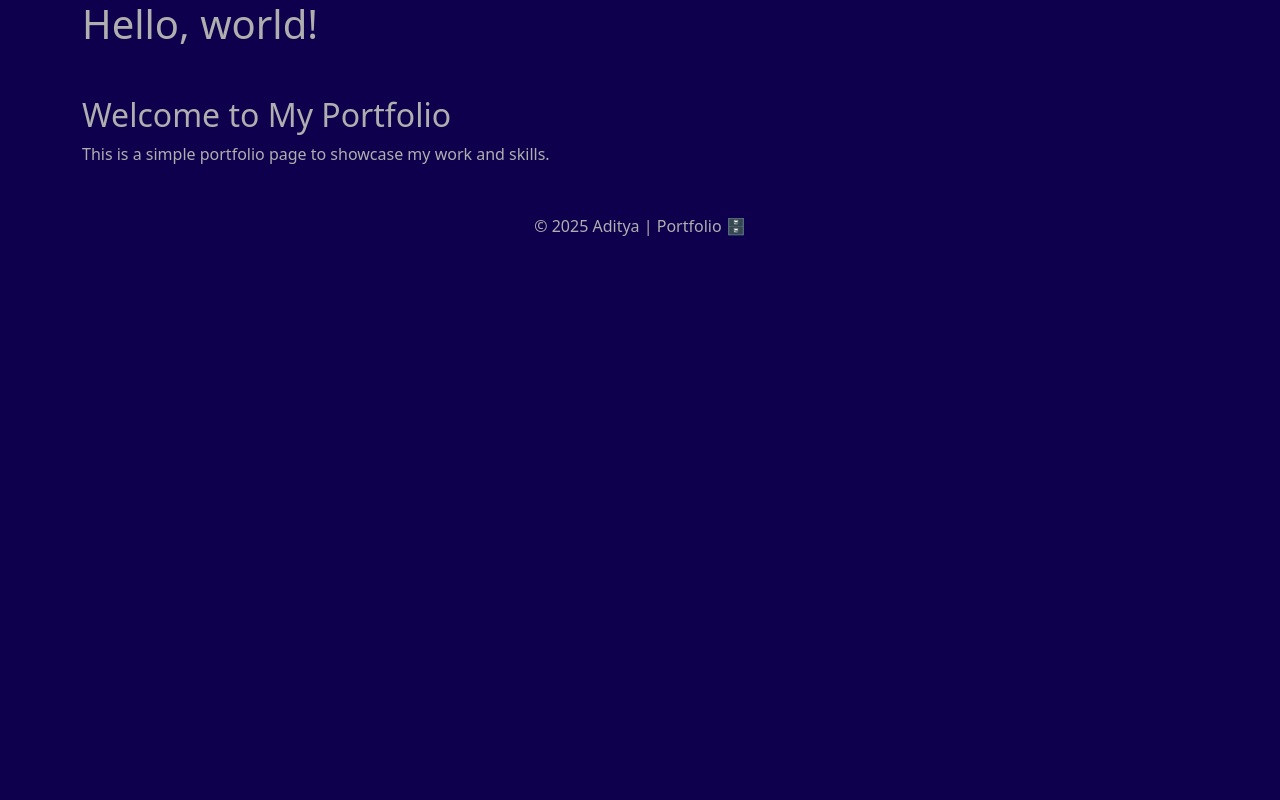
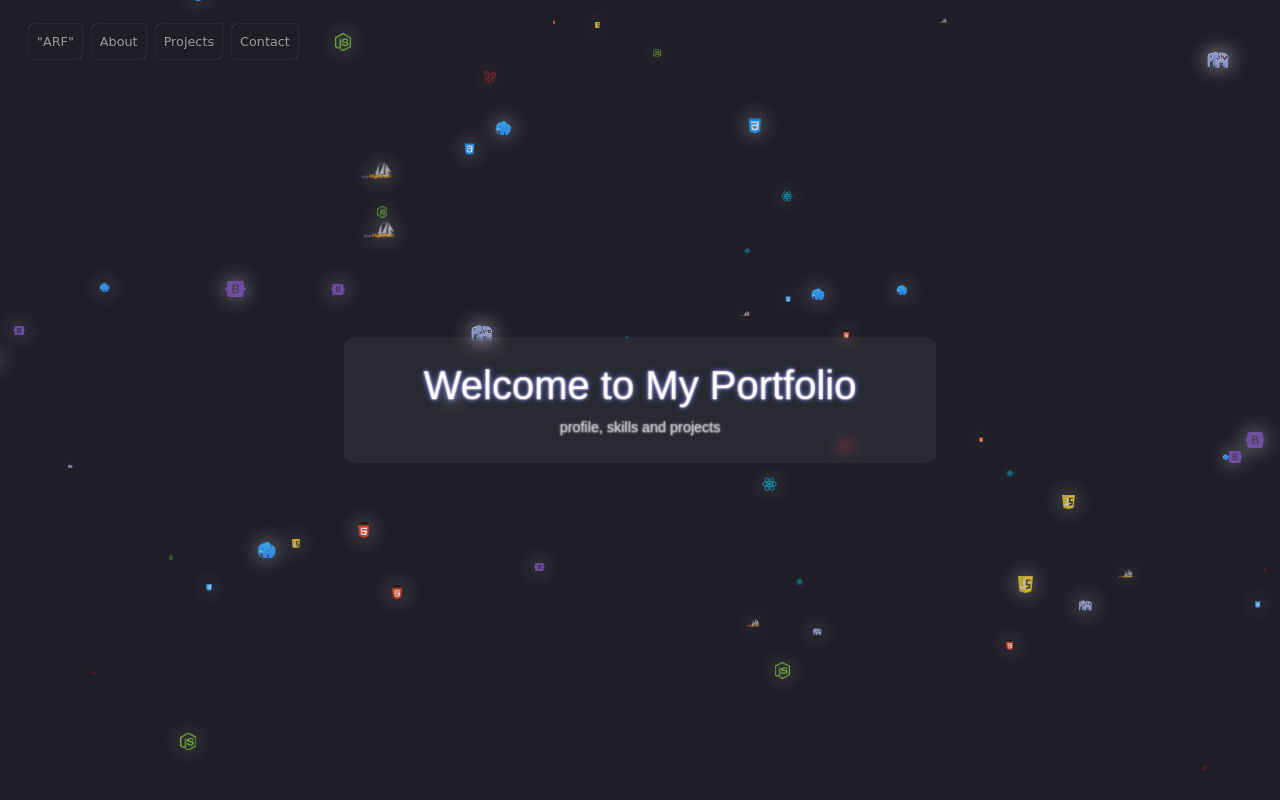
Before and after one commit to FebryantoAdityaRizky020204/FebryantoAdityaRizky020204, a plain HTML site: page web-profile/index.html in a window 1280 px wide. Shown: the top 800 px of the page. Drawn offline with nearby package versions, Linux system fonts and the light colour scheme.

Commit message:
[up] track-n

```diff
--- a/web-profile/index.html
+++ b/web-profile/index.html
@@ -10,20 +10,41 @@
   </head>
   <body>
     <div class="container-flex">
+        <div class="hero p-2">
+            <canvas id="hero-canvas"></canvas>
+            <nav class="navbar navbar-expand navbar-dark p-3">
+                <ul class="nav navbar-nav">
+                    <li class="nav-item nav-logo">
+                        <a class="nav-link" href="#">"ARF"</a>
+                    </li>
+                    <li class="nav-item">
+                        <a class="nav-link" href="#">About</a>
+                    </li>
+                    <li class="nav-item">
+                        <a class="nav-link" href="#">Projects</a>
+                    </li>
+                    <li class="nav-item">
+                        <a class="nav-link" href="#">Contact</a>
+                    </li>
+                </ul>
+            </nav>
 
-
-        <div class="container">
-            <h1>Hello, world!</h1>
+            <div class="hero-content text-center hero-text">
+                <h1>Welcome to My Portfolio</h1>
+                <p class="lead">profile, skills and projects</p>
+            </div>
         </div>
     </div>
-    <div class="container mt-5">
+
+    <div class="container-fluid" id="about">
         <h2>Welcome to My Portfolio</h2>
         <p>This is a simple portfolio page to showcase my work and skills.</p>
     </div>
 
-    <footer class="text-center mt-5">
-        <p>&copy; 2025 Aditya | Portfolio 🗄</p>
+    <footer class="text-center">
+        <p>&copy; 2025 Originally Aditya</p>
     </footer>
     <script src="https://cdn.jsdelivr.net/npm/bootstrap@5.3.7/dist/js/bootstrap.bundle.min.js" integrity="sha384-ndDqU0Gzau9qJ1lfW4pNLlhNTkCfHzAVBReH9diLvGRem5+R9g2FzA8ZGN954O5Q" crossorigin="anonymous"></script>
+    <script src="./main.js"></script>
   </body>
 </html>
--- a/web-profile/main.js
+++ b/web-profile/main.js
@@ -0,0 +1,193 @@
+// *Canvas
+let canvas = document.getElementById("hero-canvas");
+let ctx = canvas.getContext("2d");
+
+// *Canvas Size
+canvas.width = window.innerWidth;
+canvas.height = window.innerHeight;
+
+let scale = window.devicePixelRatio || 1;
+let width = window.innerWidth * scale;
+let height = window.innerHeight * scale;
+
+canvas.width = width;
+canvas.height = height;
+
+const IMAGE_REPEAT_COUNT = 6;
+const imagesToLoad = [
+    { src: "./assets/img/css.png" },
+    { src: "./assets/img/html.png" },
+    { src: "./assets/img/javascript.png" },
+    { src: "./assets/img/bootstrap.png" },
+    { src: "./assets/img/nodejs.png" },
+    { src: "./assets/img/laravel.png" },
+    { src: "./assets/img/laragon.png" },
+    { src: "./assets/img/php.png" },
+    { src: "./assets/img/phpmyadmin.png" },
+    { src: "./assets/img/react.png" },
+];
+
+let imageParticles = [];
+let images = {};
+let loaded = 0;
+let pointerX, pointerY;
+let velocity = { x: 0, y: 0, tx: 0, ty: 0, z: 0.0005 };
+let touchInput = false;
+let lastScrollY = window.scrollY;
+let scrollSpeed = 0;
+
+function resizeCanvas() {
+    width = window.innerWidth * scale;
+    height = window.innerHeight * scale;
+    canvas.width = width;
+    canvas.height = height;
+}
+
+function loadImages() {
+    imagesToLoad.forEach((imgData) => {
+        const img = new Image();
+        img.src = imgData.src;
+        img.onload = () => {
+            images[imgData.src] = img;
+            loaded++;
+            if (loaded === imagesToLoad.length) {
+                createParticles();
+                animate();
+            }
+        };
+        img.onerror = () => console.error("Failed to load", imgData.src);
+    });
+}
+
+function createParticles() {
+    for (let i = 0; i < imagesToLoad.length; i++) {
+        const img = images[imagesToLoad[i].src];
+        for (let j = 0; j < IMAGE_REPEAT_COUNT; j++) {
+            const heightTarget = 3 + Math.random() * 15;
+            const aspect = img.width / img.height;
+            const widthTarget = heightTarget * aspect;
+
+            imageParticles.push({
+                img,
+                width: widthTarget,
+                height: heightTarget,
+                x: Math.random() * width,
+                y: Math.random() * height,
+                z: 0.2 + Math.random() * 0.8,
+            });
+        }
+    }
+}
+
+function animate() {
+    ctx.clearRect(0, 0, width, height);
+
+    updateParticles();
+    renderParticles();
+
+    requestAnimationFrame(animate);
+}
+
+function updateParticles() {
+    velocity.tx *= 0.96;
+    velocity.ty *= 0.96;
+    velocity.x += (velocity.tx - velocity.x) * 0.8;
+    velocity.y += (velocity.ty - velocity.y) * 0.8;
+
+    // Hanya turunkan velocity.z jika tidak sedang scroll
+    if (scrollSpeed === 0) {
+        velocity.z *= 1;
+    }
+
+    imageParticles.forEach((p) => {
+        p.x += velocity.x * p.z;
+        p.y += velocity.y * p.z;
+        p.x += (p.x - width / 2) * velocity.z * p.z;
+        p.y += (p.y - height / 2) * velocity.z * p.z;
+        p.z += velocity.z;
+
+        if (p.x < -50 || p.x > width + 50 || p.y < -50 || p.y > height + 50) {
+            p.x = Math.random() * width;
+            p.y = Math.random() * height;
+            p.z = 0.2 + Math.random() * 0.8;
+        }
+    });
+
+    // Reset scroll speed agar z tidak terus meningkat
+    scrollSpeed = 0;
+}
+
+function renderParticles() {
+    imageParticles.forEach((p) => {
+        ctx.save();
+        ctx.globalAlpha = 0.85;
+
+        // Efek glow putih
+        ctx.shadowColor = "rgba(255, 255, 255, 0.7)";
+        ctx.shadowBlur = 20;
+        ctx.shadowOffsetX = 0;
+        ctx.shadowOffsetY = 0;
+
+        ctx.drawImage(p.img, p.x, p.y, p.width, p.height);
+
+        ctx.restore();
+    });
+}
+
+function movePointer(x, y) {
+    if (typeof pointerX === "number" && typeof pointerY === "number") {
+        let ox = x - pointerX,
+            oy = y - pointerY;
+        velocity.tx += (ox / 200) * scale * (touchInput ? 1 : -1);
+        velocity.ty += (oy / 200) * scale * (touchInput ? 1 : -1);
+    }
+    pointerX = x;
+    pointerY = y;
+}
+
+function onMouseMove(event) {
+    touchInput = false;
+    movePointer(event.clientX, event.clientY);
+}
+function onTouchMove(event) {
+    touchInput = true;
+    movePointer(event.touches[0].clientX, event.touches[0].clientY, true);
+    event.preventDefault();
+}
+function onMouseLeave() {
+    pointerX = null;
+    pointerY = null;
+}
+
+window.addEventListener("resize", resizeCanvas);
+canvas.addEventListener("mousemove", onMouseMove);
+canvas.addEventListener("touchmove", onTouchMove);
+canvas.addEventListener("touchend", onMouseLeave);
+
+let scrollTimeout = null;
+window.addEventListener("scroll", () => {
+    const currentScrollY = window.scrollY;
+    scrollSpeed = currentScrollY - lastScrollY;
+    lastScrollY = currentScrollY;
+
+    // Percepat ke depan hanya saat scroll aktif
+    velocity.z += scrollSpeed * 0.0002;
+
+    // Batasi kecepatan z
+    if (velocity.z > 0.03) velocity.z = 0.03;
+    if (velocity.z < -0.01) velocity.z = -0.01;
+
+    // Reset setelah scroll selesai (misal 100ms setelah scroll terakhir)
+    if (scrollTimeout !== null) {
+        clearTimeout(scrollTimeout);
+    }
+    scrollTimeout = setTimeout(() => {
+        velocity.z = 0.001; // Kembalikan ke nilai default
+        scrollSpeed = 0; // Reset scroll speed
+    }, 100);
+});
+
+document.addEventListener("mouseleave", onMouseLeave);
+
+resizeCanvas();
+loadImages();
--- a/web-profile/style.css
+++ b/web-profile/style.css
@@ -1,4 +1,137 @@
+:root {
+    --main-color: rgb(14, 0, 77);
+    --hero-color: rgb(18, 1, 94);
+    --text-color: rgb(175, 175, 175);
+
+    /* *Color Palette One*/
+    --color-one: #17153B;
+    --color-two: #2E236C;
+    /* --color-three: #433D8B; */
+    --color-three: #1f1e27;
+    --color-four: #C8ACD6;
+}
+
+
+
+/* *Main Styles */
+
 body {
-    color: rgb(175, 175, 175);
-    background-color: rgb(14, 0, 77);
+    color: var(--text-color);
+    background-color: var(--color-one);
+    scroll-behavior: smooth;
+    font-family: 'Poppins', sans-serif;
 }
+
+.hero {
+    position: relative;
+    background-color: var(--color-three);
+    color: rgb(255, 255, 255);
+    padding: 20px;
+    min-height: 100vh;
+    box-shadow: 0 0 10px var(--color-three);
+    z-index: 1;
+}
+
+
+#hero-canvas {
+    position: fixed;
+    top: 0;
+    left: 0;
+    width: 100%;
+    height: 100%;
+    z-index: 2;
+}
+
+
+.hero .navbar {
+    font-family: cursive;
+    /* background-color: salmon !important; */
+}
+
+.hero .navbar .nav-link {
+    margin: 0 5px;
+    font-size: .8rem;
+    border-radius: 5px 0px 5px 0;
+    box-shadow: 0 0 1px rgba(255, 255, 255, 0.5);
+    transition: all 0.3s ease;
+}
+
+.hero .navbar .nav-link:hover {
+    color: white;
+    font-weight: 500;
+    box-shadow: 0 0 10px rgba(255, 255, 255, 0.5);
+}
+
+
+.hero-text{
+    position: absolute;
+    font-weight: bold;
+    top: 50%;
+    left: 50%;
+    transform: translate(-50%, -50%);
+    z-index: 5;
+    width: max-content;
+    color: white;
+    font-weight: bold;
+    background-color: rgba(255, 255, 255, 0.05);
+    padding: 0.3em 1em;
+    border-radius: 10px;
+    font-size: 5rem;
+    backdrop-filter: blur(5px);
+    -webkit-backdrop-filter: blur(5px);
+}
+
+.hero-text h1 {
+    text-shadow:
+        0 0 2px #ffffff,
+        0 0 4px #8e44ad,
+        0 0 6px #2980b9;
+}
+
+.hero-text p {
+    font-size: 1.2rem;
+    margin-top: 10px;
+    padding: 0;
+    margin: 0;
+    font-size: .9rem;
+    color: rgb(190, 190, 190);
+    text-shadow: 0 0 2px #ffffff;
+}
+
+.hero nav.navbar {
+    position: sticky;
+    top: 0;
+    z-index: 5;
+    color: white;
+    width: max-content !important;
+}
+
+.hero nav.navbar .nav-link {
+    background-color: var(--color-three);
+}
+
+#about {
+    position: relative !important;
+    z-index: 5 !important;
+    background-color: var(--color-one);
+    /* background-color: salmon; */
+    width: 100%;
+    min-height: 200vh;
+    padding: 20px;
+    margin: 20px auto;
+}
+
+footer {
+    position: relative;
+    background-color: var(--color-two);
+    color: var(--text-color);
+    width: 100%;
+    font-size: .8rem;
+    font-weight: bold;
+    z-index: 5 !important;
+}
+
+footer p {
+    margin: 0;
+    padding: 10px;
+}
```
Also changed, not shown: web-profile/assets/img/bootstrap.png (added), web-profile/assets/img/css.png (added), web-profile/assets/img/html.png (added), web-profile/assets/img/javascript.png (added), web-profile/assets/img/laragon.png (added), web-profile/assets/img/laravel.png (added), web-profile/assets/img/nodejs.png (added), web-profile/assets/img/php.png (added), web-profile/assets/img/phpmyadmin.png (added), web-profile/assets/img/react.png (added).
